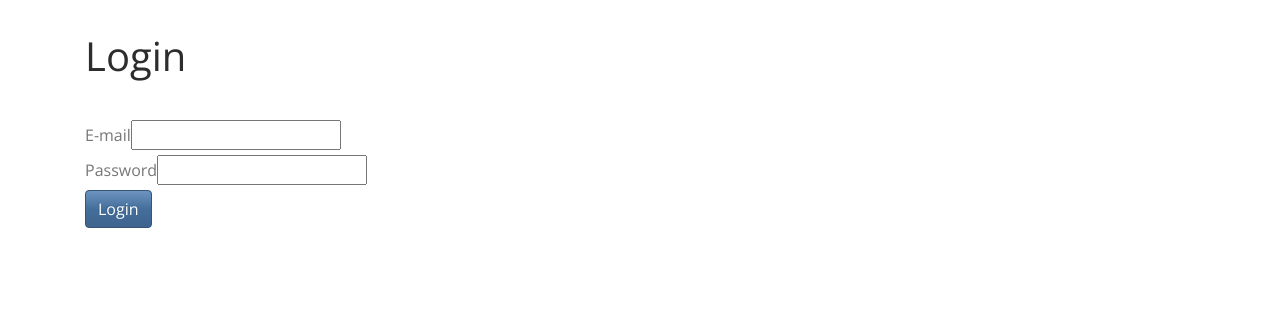
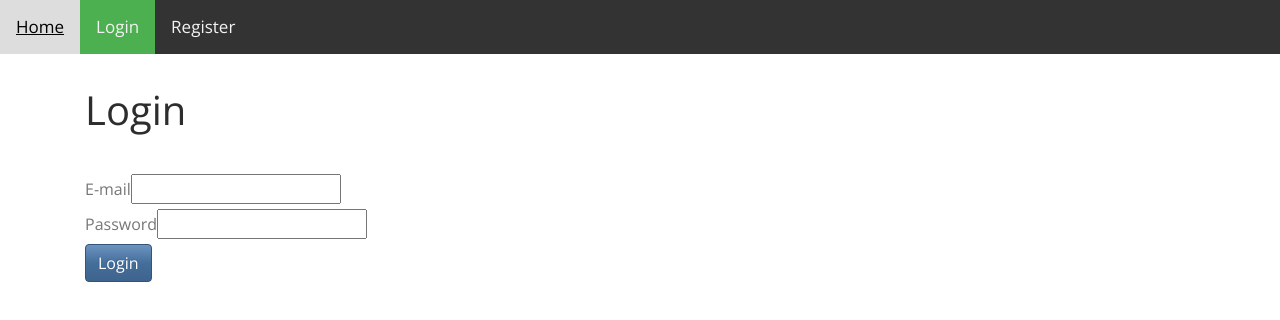
Before and after one commit to hristogeorgiew/Furniture, a React (Create React App) app in the folder client/: page /login in a window 1280 px wide. Shown: the top 320 px of the page. Built offline with nearby package versions, Linux system fonts and the light colour scheme.

Commit message:
Add Header

```diff
--- a/client/src/App.js
+++ b/client/src/App.js
@@ -1,18 +1,32 @@
 import React, { Component } from 'react';
-import { Switch, Route } from 'react-router-dom';
+import { Switch, Route, withRouter } from 'react-router-dom';
 
 import RegisterPage from './components/Auth/RegisterPage';
 import LoginPage from './components/Auth/LoginPage';
 import HomePage from './components/Home/HomePage';
 import NotFound from './components/Common/NotFound';
 import CreatePage from './components/Create/CreatePage';
+import Header from './components/Common/Header';
 
 
 
 class App extends Component {
+
+  constructor(props) {
+    super(props);
+
+    this.onLogout = this.onLogout.bind(this);
+  }
+
+  onLogout() {
+    localStorage.clear();
+    this.props.history.push('/');
+  }
+
   render() {
     return (
       <div className='App'>
+        <Header loggedIn={false} onLogout={this.onLogout} />
         <main>
           <Switch>
             <Route exact path='/' component={HomePage} />
@@ -29,4 +43,4 @@ class App extends Component {
 }
 
 
-export default App;
+export default withRouter(App);
--- a/client/src/components/Common/Header.js
+++ b/client/src/components/Common/Header.js
@@ -4,29 +4,20 @@ import { NavLink, Link } from 'react-router-dom';
 
 export default class Header extends Component {
     render() {
-        const {logout, items, users, loggedIn} = this.props;
+
+        const { loggedIn, onLogout } = this.props;
 
         return (
-        <header>
-        <nav className="navbar navbar-dark bg-primary">
-            <div className="container">
-                <div casclassNames="row">
-                    <div class="col-md-12">
-                        <Link className="navbar-brand"  to="/">FS</Link>
-                        <NavLink className="nav-link active" activeclassName='active' exact to="/">Home</NavLink>
-                        {loggedIn && <NavLink className="nav-link" activeClassName="active" to="/create">Create Furniture</NavLink>}
-                                {loggedIn && <NavLink className="nav-link" activeClassName="active" to="/profile">My Furniture</NavLink>}
-                                {loggedIn && <a className="nav-link" href="javascript:void()" onClick={logout}>Logout</a>}
-                                {!loggedIn && <NavLink className="nav-link" activeClassName="active" to="/login">Login</NavLink>}
-                                {!loggedIn && <NavLink className="nav-link" activeClassName="active" to="/register">Register</NavLink>}
-                        <span>{items} items in catalog</span>|
-                        <span>{users} registered users</span>
-                    </div>
+            <header>
+                <div className="topnav">
+                <NavLink exact to="/" activeClassName="active">Home</NavLink>
+                {loggedIn && <NavLink to="/create" activeClassName="active">Create Hotel</NavLink>}
+                {loggedIn && <a href="javascript:void(0)" onClick={onLogout}>Logout</a>}
+                {!loggedIn && <NavLink to="/login" activeClassName="active">Login</NavLink>}
+                {!loggedIn && <NavLink to="/register" activeClassName="active">Register</NavLink>}
                 </div>
-            </div>
-        </nav>
-    </header>
-    );
-}
+            </header>
+        );
+    }
 
 }
--- a/client/src/index.css
+++ b/client/src/index.css
@@ -7,3 +7,27 @@ body {
 .errorMessage {
     color: red;
 }
+
+.topnav {
+    overflow: hidden;
+    background-color: #333;
+  }
+
+  .topnav a {
+    float: left;
+    color: #f2f2f2;
+    text-align: center;
+    padding: 14px 16px;
+    text-decoration: none;
+    font-size: 17px;
+  }
+
+  .topnav a:hover {
+    background-color: #ddd;
+    color: black;
+  }
+
+  .active {
+    background-color: #4CAF50;
+    color: white;
+  }
```
